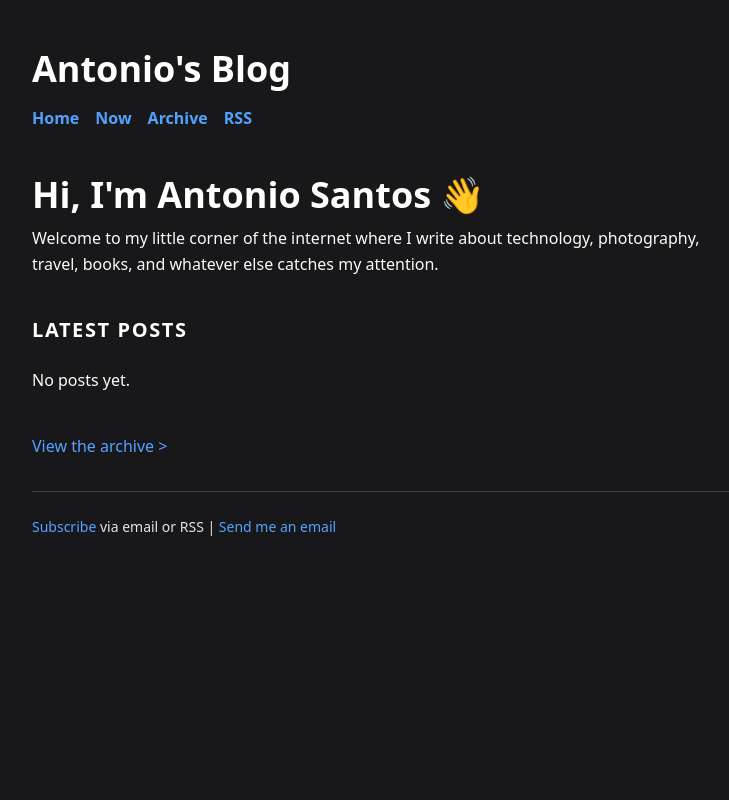
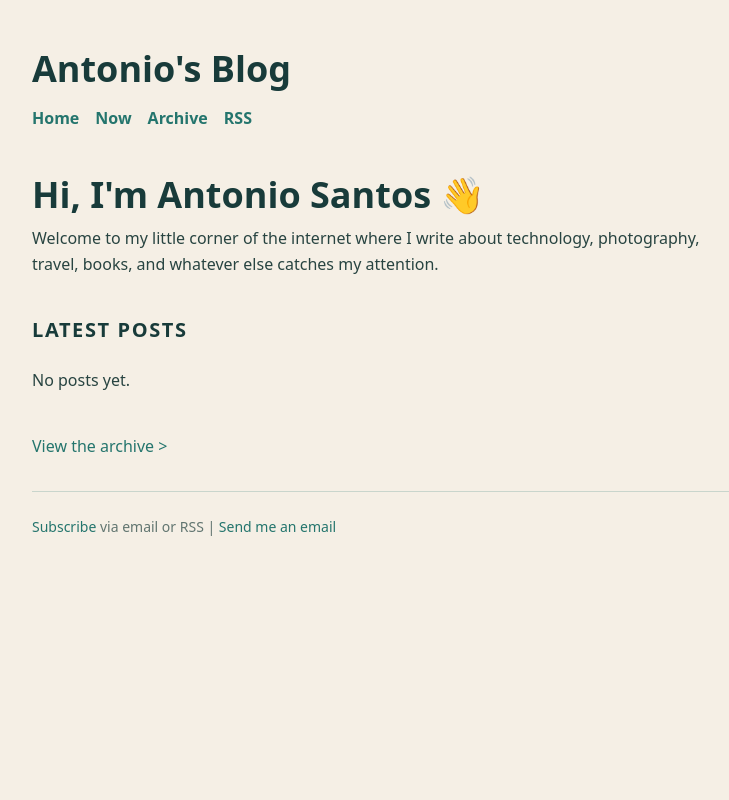
Before and after one commit to Otolock/antoniosantos.io-django, a Django app: page / in a window 1280 px wide. Shown: the whole page, without its empty margins (256-985 px from the left). Run offline with Django 5.2, Linux system fonts and the light colour scheme; data that the repository does not hold is empty.

Commit message:
Refresh site color palette

```diff
--- a/blog/static/blog/style.css
+++ b/blog/static/blog/style.css
@@ -7,14 +7,15 @@
       "Segoe UI Emoji", "Segoe UI Symbol", "Noto Color Emoji";
     --font-mono: ui-monospace, SFMono-Regular, Menlo, Monaco, Consolas, "Liberation Mono",
       "Courier New", monospace;
+    --color-cyan-400: oklch(78.9% 0.154 211.53);
     --color-blue-50: oklch(97% 0.014 254.604);
     --color-blue-400: oklch(70.7% 0.165 254.624);
+    --color-gray-900: oklch(21% 0.034 264.665);
     --color-zinc-50: oklch(98.5% 0 0);
     --color-zinc-100: oklch(96.7% 0.001 286.375);
     --color-zinc-200: oklch(92% 0.004 286.32);
     --color-zinc-300: oklch(87.1% 0.006 286.286);
     --color-zinc-700: oklch(37% 0.013 285.805);
-    --color-zinc-900: oklch(21% 0.006 285.885);
     --color-zinc-950: oklch(14.1% 0.005 285.823);
     --color-white: #fff;
     --spacing: 0.25rem;
@@ -655,8 +656,23 @@
   }
 }
 @layer base {
+  :root {
+    --color-cyan-400: #f5efe5;
+    --color-blue-50: #d8e7df;
+    --color-blue-400: #24756d;
+    --color-gray-900: #183b3a;
+    --color-zinc-50: #284441;
+    --color-zinc-100: #365753;
+    --color-zinc-200: #617570;
+    --color-zinc-300: #82938e;
+    --color-zinc-700: #c9d5cc;
+    --color-zinc-950: #fffaf2;
+    --color-white: #fffdf8;
+    --color-accent: #1d5b59;
+    --color-accent-soft: #dceae2;
+  }
   html {
-    background: var(--color-zinc-900);
+    background: var(--color-cyan-400);
     overflow-x: hidden;
   }
   body {
@@ -680,7 +696,7 @@
     padding-block: calc(var(--spacing) * 8);
     flex-direction: column;
     gap: calc(var(--spacing) * 6);
-    background: var(--color-zinc-900);
+    background: var(--color-cyan-400);
     color: var(--color-zinc-50);
     font-family: var(--font-sans);
   }
@@ -690,7 +706,7 @@
     gap: calc(var(--spacing) * 2);
   }
   .site-title {
-    color: var(--color-white);
+    color: var(--color-gray-900);
     font-size: var(--text-2xl);
     font-weight: var(--font-weight-bold);
     letter-spacing: 0;
@@ -740,7 +756,7 @@
     gap: calc(var(--spacing) * 2);
   }
   .page-heading {
-    color: var(--color-white);
+    color: var(--color-gray-900);
     font-size: var(--text-2xl);
     font-weight: var(--font-weight-bold);
     letter-spacing: 0;
@@ -748,7 +764,7 @@
     overflow-wrap: anywhere;
   }
   .section-heading {
-    color: var(--color-white);
+    color: var(--color-gray-900);
     font-size: var(--text-lg);
     font-weight: var(--font-weight-bold);
     letter-spacing: 0.08em;
```
Also changed, not shown: other parts of blog/static/blog/style.css (+41 -28 lines), theme/input.css (+63 -32 lines).
